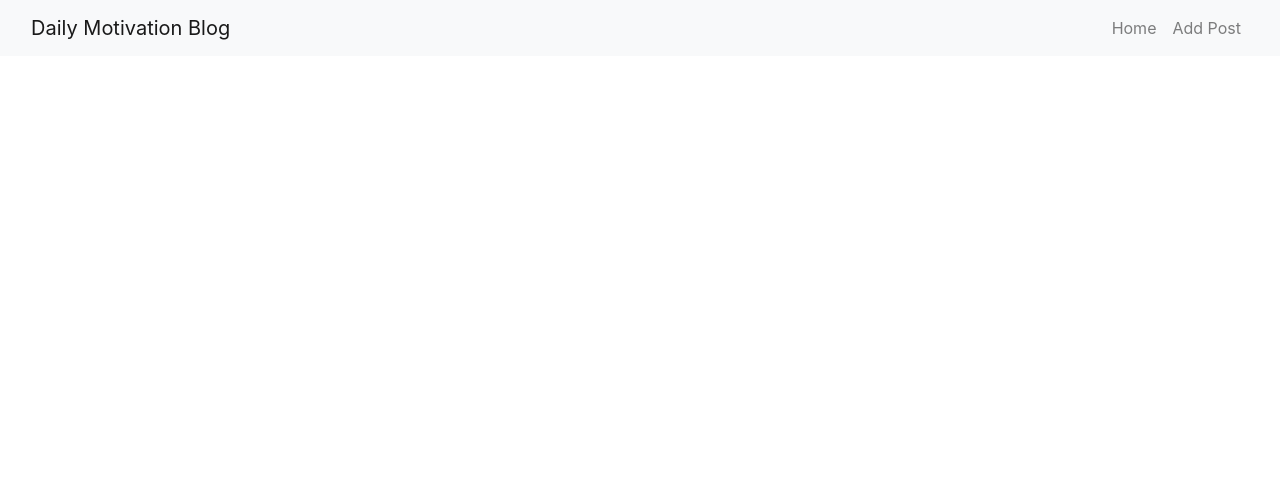
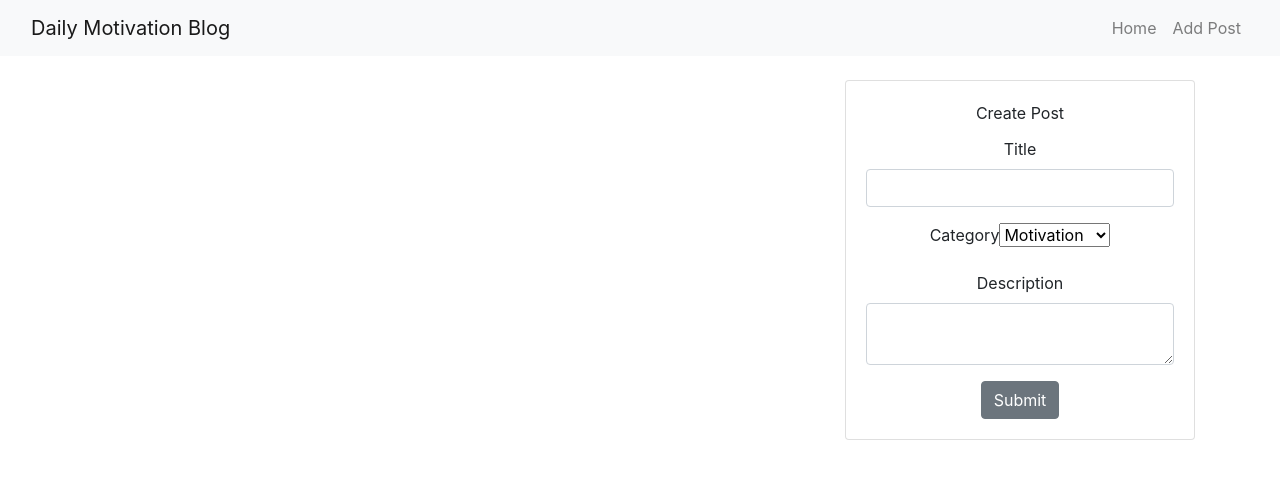
Before and after one commit to ondicho/blogFrontend, a React (Create React App) app: page / in a window 1280 px wide. Shown: the top 478 px of the page. Built offline with nearby package versions, Linux system fonts and the light colour scheme.

Commit message:
creates a form to add posts in posts component

```diff
--- a/src/Posts.tsx
+++ b/src/Posts.tsx
@@ -1,10 +1,56 @@
+import {
+  Button,
+  Card,
+  CardText,
+  CardTitle,
+  Col,
+  Container,
+  Form,
+  FormGroup,
+  Input,
+  Label,
+  Row,
+} from "reactstrap";
 import Navigationbar from "./Navbar";
 
 const Posts = () => {
   return (
     <>
       <Navigationbar />
+      <br />
+      <Container>
+        <Row>
+          <Col sm={8}></Col>
+          <Col sm={4}>
+            <Card body>
+              <CardTitle>Create Post</CardTitle>
+              <CardText>
+                <Form>
+                  <FormGroup>
+                    <Label for="exampleEmail">Title</Label>
+                    <Input />
+                  </FormGroup>
+                  <FormGroup>
+                    <Label for="exampleSelect">Category</Label>
+                    <Input type="select" name="select" id="exampleSelect">
+                      <option>Motivation</option>
+                      <option>Art</option>
+                      <option>Technology</option>
+                      <option>Finance</option>
+                    </Input>
+                  </FormGroup>
 
+                  <FormGroup>
+                    <Label for="exampleText">Description</Label>
+                    <Input type="textarea" name="text" id="exampleText" />
+                  </FormGroup>
+                  <Button>Submit</Button>
+                </Form>
+              </CardText>
+            </Card>
+          </Col>
+        </Row>
+      </Container>
     </>
   );
 };
```
